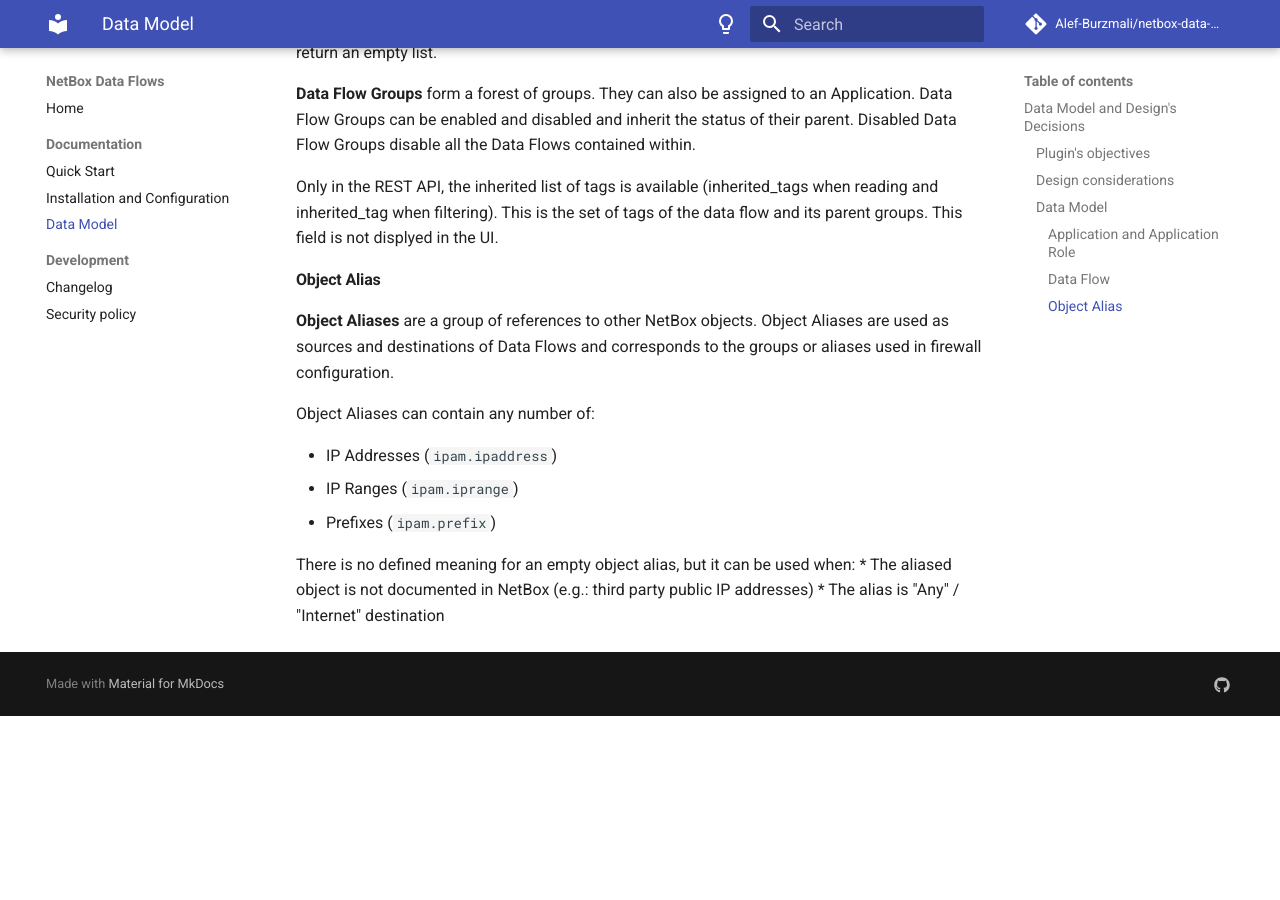
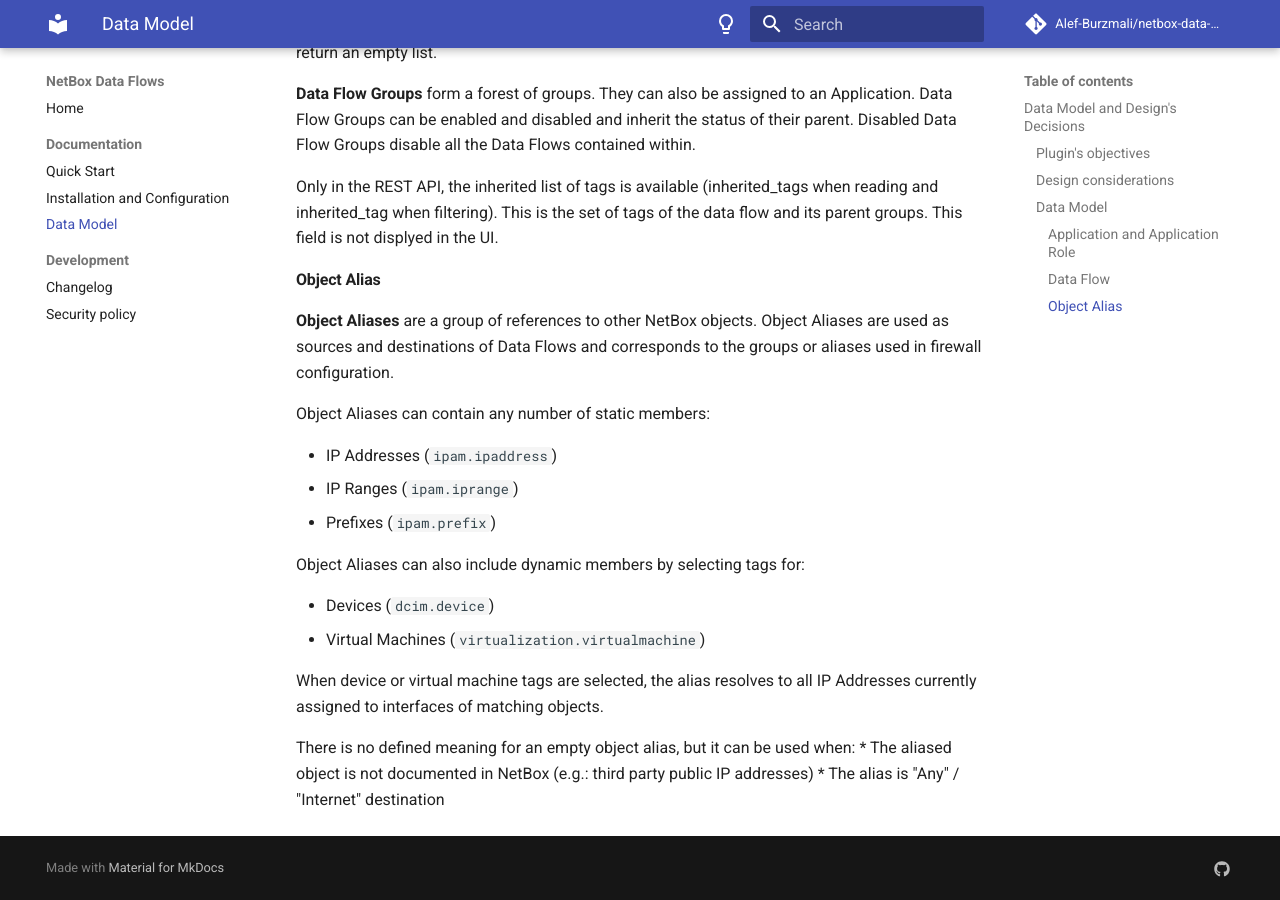
Before and after one commit to Alef-Burzmali/netbox-data-flows, an MkDocs documentation site: the page built from docs/data-model.md, in a window 1280 px wide and 900 px high, scrolled down 2783 px. Built offline with MkDocs 1.6.1 and Material for MkDocs 9.7.7, drawn with Linux system fonts in a browser that asks for light colours; comment, search, counter and statistics services are not loaded; before the commit the page ends 3499 px from its top, so only the background shows below that.

Commit message:
Document dynamic object alias members

```diff
--- a/docs/data-model.md
+++ b/docs/data-model.md
@@ -88,12 +88,19 @@
 
 **Object Aliases** are a group of references to other NetBox objects. Object Aliases are used as sources and destinations of Data Flows and corresponds to the groups or aliases used in firewall configuration.
 
-Object Aliases can contain any number of:
+Object Aliases can contain any number of static members:
 
 * IP Addresses (`ipam.ipaddress`)
 * IP Ranges (`ipam.iprange`)
 * Prefixes (`ipam.prefix`)
 
+Object Aliases can also include dynamic members by selecting tags for:
+
+* Devices (`dcim.device`)
+* Virtual Machines (`virtualization.virtualmachine`)
+
+When device or virtual machine tags are selected, the alias resolves to all IP Addresses currently assigned to interfaces of matching objects.
+
 There is no defined meaning for an empty object alias, but it can be used when:
 * The aliased object is not documented in NetBox (e.g.: third party public IP addresses)
 * The alias is "Any" / "Internet" destination
```
Also changed, not shown: docs/quick-start.md (+6 -4 lines).
